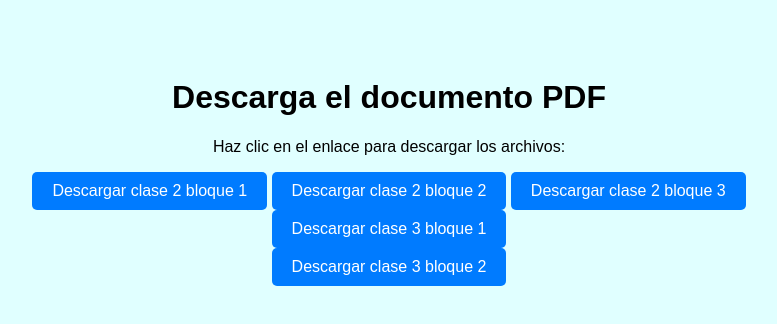
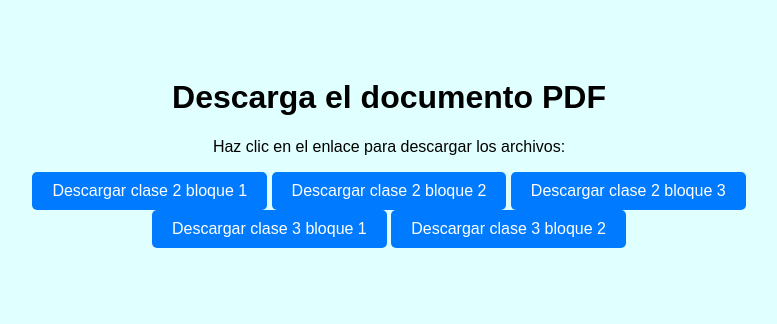
Before and after one commit to GustavoR386/clase_administrativo, a plain HTML site: page index.html in a window 1280 px wide. Shown: the whole page, without its empty margins (251-1028 px from the left). Drawn offline with Linux system fonts and the light colour scheme.

Commit message:
index.html

```diff
--- a/index.html
+++ b/index.html
@@ -31,7 +31,7 @@
     <a href="Clase 2-bloque1.pdf">Descargar clase 2 bloque 1</a>
     <a href="Clase 2-bloque 2.pdf">Descargar clase 2 bloque 2</a>
     <a href="Clase 2-bloque 3.pdf">Descargar clase 2 bloque 3</a><br>
-    <a href="Clase 3 bloque 1.pdf">Descargar clase 3 bloque 1</a><br>
+    <a href="Clase 3 bloque 1.pdf">Descargar clase 3 bloque 1</a>
     <a href="Clase 3 bloque 2.pdf">Descargar clase 3 bloque 2</a>
 
 </body>
```
